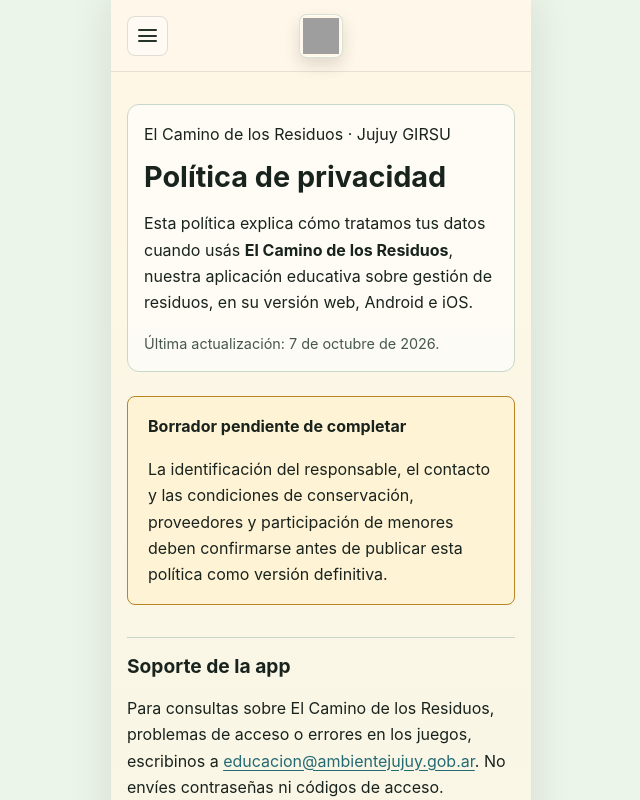
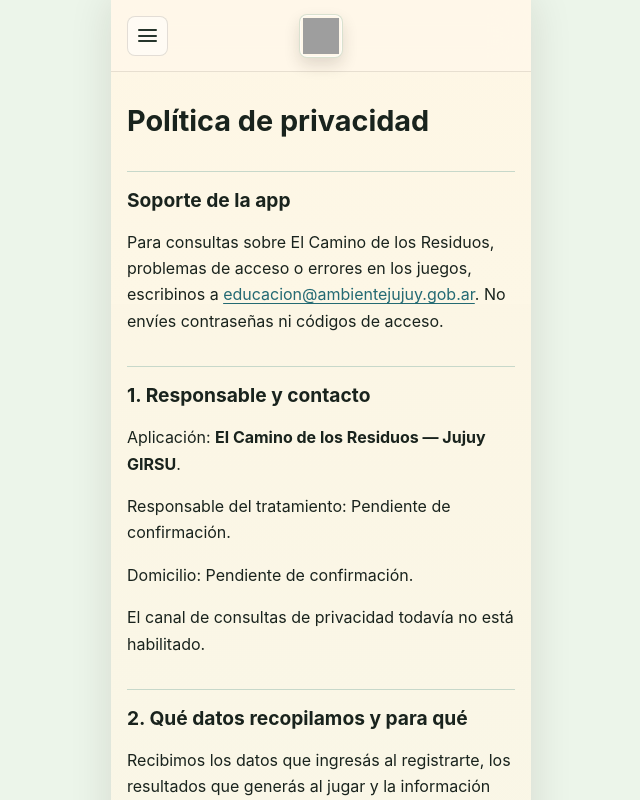
Before and after one commit to gafernandez87/girsu-app, an Angular app: page /politica-privacidad in a window 1280 px wide. Shown: the top 800 px of the page, without its empty margins (319-959 px from the left). Built offline with nearby package versions, Linux system fonts and the light colour scheme; grey boxes are pictures that could not be loaded.

Commit message:
Mejor p&p

```diff
--- a/src/app/pages/account/privacy-policy.page.html
+++ b/src/app/pages/account/privacy-policy.page.html
@@ -1,27 +1,5 @@
 <main class="privacy-page" aria-labelledby="privacy-title">
-  <header class="privacy-intro">
-    <span class="label">El Camino de los Residuos · Jujuy GIRSU</span>
-    <h1 id="privacy-title">Política de privacidad</h1>
-    <p>
-      Esta política explica cómo tratamos tus datos cuando usás
-      <strong>El Camino de los Residuos</strong>, nuestra aplicación educativa sobre
-      gestión de residuos, en su versión web, Android e iOS.
-    </p>
-    <p class="privacy-date">
-      Última actualización: <time [attr.datetime]="config.lastUpdated">{{ lastUpdatedLabel }}</time>.
-    </p>
-  </header>
-
-  @if (isDraft) {
-    <aside class="privacy-draft" aria-label="Estado de la política">
-      <strong>Borrador pendiente de completar</strong>
-      <p>
-        La identificación del responsable, el contacto y las condiciones de conservación,
-        proveedores y participación de menores deben confirmarse antes de publicar esta
-        política como versión definitiva.
-      </p>
-    </aside>
-  }
+  <h1 id="privacy-title">Política de privacidad</h1>
 
   <section aria-labelledby="support-heading">
     <h2 id="support-heading">Soporte de la app</h2>
--- a/src/app/pages/account/privacy-policy.page.scss
+++ b/src/app/pages/account/privacy-policy.page.scss
@@ -3,37 +3,6 @@
 .privacy-page {
   @include legal.document;
 }
-
-.privacy-intro {
-  padding: 1.5rem;
-  border: 1px solid #c7d8ca;
-  border-radius: 12px;
-  background: rgba(255, 255, 255, 0.62);
-
-  .label {
-    display: block;
-    margin-bottom: 0.75rem;
-  }
-}
-
-.privacy-date {
-  margin-bottom: 0;
-  color: #46584c;
-  font-size: 0.9rem;
-}
-
-.privacy-draft {
-  margin-top: 1.5rem;
-  padding: 1rem 1.25rem;
-  border: 1px solid #b88525;
-  border-radius: 8px;
-  background: #fff3d5;
-
-  p {
-    margin-bottom: 0;
-  }
-}
-
 .privacy-data {
   margin: 0;
 
@@ -54,9 +23,3 @@
     margin: 0;
   }
 }
-
-@container app (max-width: 520px) {
-  .privacy-intro {
-    padding: 1rem;
-  }
-}
--- a/src/app/pages/account/privacy-policy.page.ts
+++ b/src/app/pages/account/privacy-policy.page.ts
@@ -16,23 +16,9 @@ export class PrivacyPolicyPage {
   readonly supportUrl = `mailto:${this.supportEmail}?subject=${encodeURIComponent(
     'Consulta de soporte - El Camino de los Residuos',
   )}`;
-  readonly lastUpdatedLabel = new Intl.DateTimeFormat('es-AR', {
-    dateStyle: 'long',
-    timeZone: 'UTC',
-  }).format(new Date(this.config.lastUpdated));
   readonly deletionConfig = accountDeletionConfig;
   readonly contactEmail = this.config.contactEmail || this.deletionConfig.email;
   readonly contactUrl = this.contactEmail
     ? `mailto:${this.contactEmail}?subject=${encodeURIComponent('Consulta de privacidad - El Camino de los Residuos')}`
     : null;
-  readonly isDraft = !(
-    this.config.controllerName &&
-    this.config.controllerAddress &&
-    this.contactEmail &&
-    this.config.processingBasisNotice &&
-    this.config.hostingNotice &&
-    this.config.internationalTransfersNotice &&
-    this.config.minorsNotice &&
-    this.deletionConfig.retentionNotice
-  );
 }
--- a/src/app/pages/auth/auth.page.scss
+++ b/src/app/pages/auth/auth.page.scss
@@ -117,20 +117,6 @@
 
 .auth-form--signup {
   gap: 0.85rem;
-}
-
-.privacy-notice {
-  margin: 0;
-  padding: 1rem;
-  border: 1px solid #c7d8ca;
-  border-radius: 8px;
-  background: #eef7e4;
-  line-height: 1.6;
-
-  a {
-    color: #246a73;
-    text-underline-offset: 0.18em;
-  }
 }
 
 .auth-form__full {
--- a/src/app/pages/auth/register.page.html
+++ b/src/app/pages/auth/register.page.html
@@ -328,11 +328,8 @@
           <p class="form-message auth-form__full">{{ message }}</p>
         }
 
-        <p class="auth-form__full privacy-notice">
-          Antes de registrarte, consultá la
-          <a routerLink="/politica-privacidad">Política de privacidad</a>.
-          Tu nombre y apellido, escuela, curso o rol y puntajes serán visibles para otros
-          usuarios que inicien sesión en el ranking.
+        <p class="auth-form__full auth-link">
+          <a routerLink="/politica-privacidad">Política de privacidad</a>
         </p>
 
         <button
```
Also changed, not shown: 1 other file (tests, documents, lock files or other folders).
